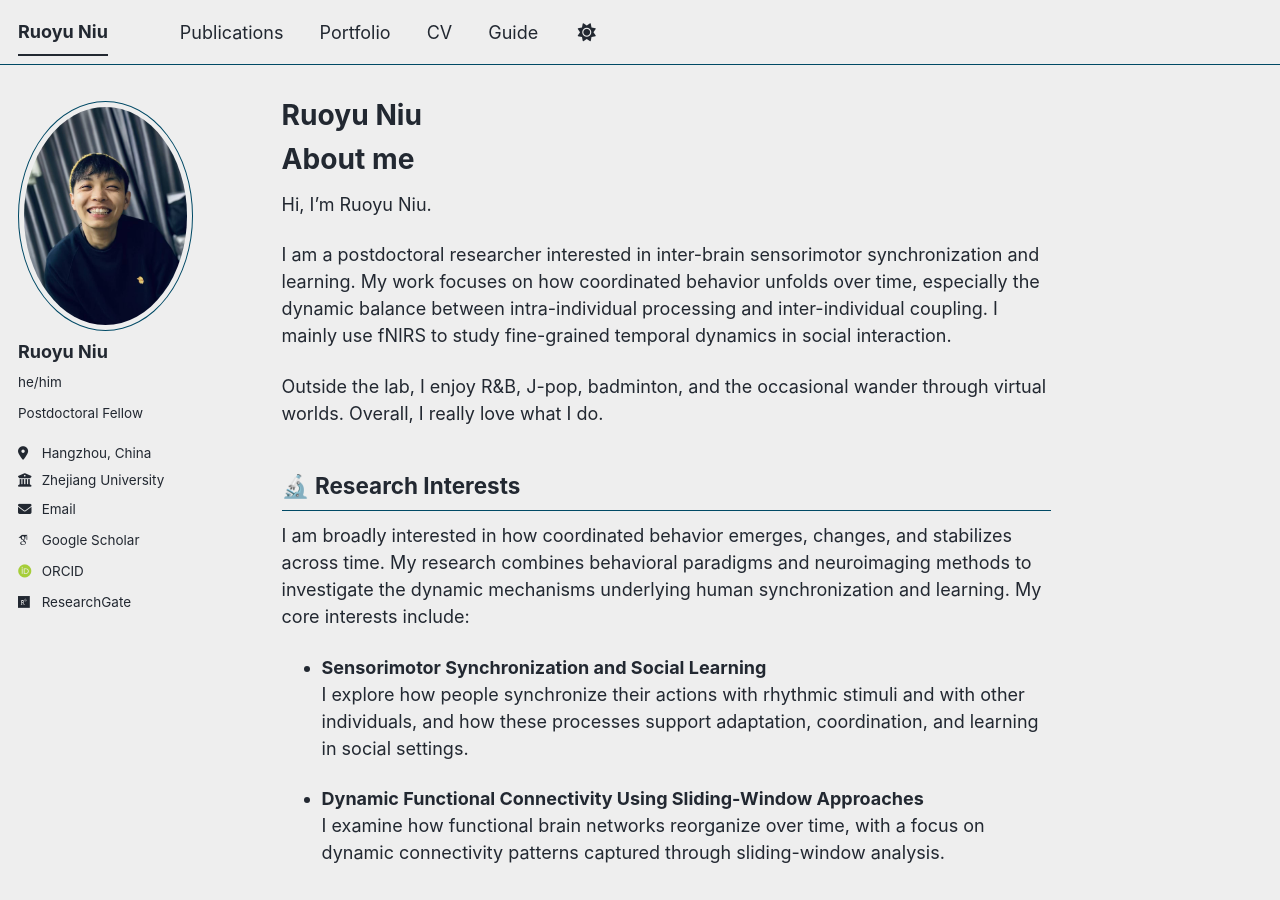
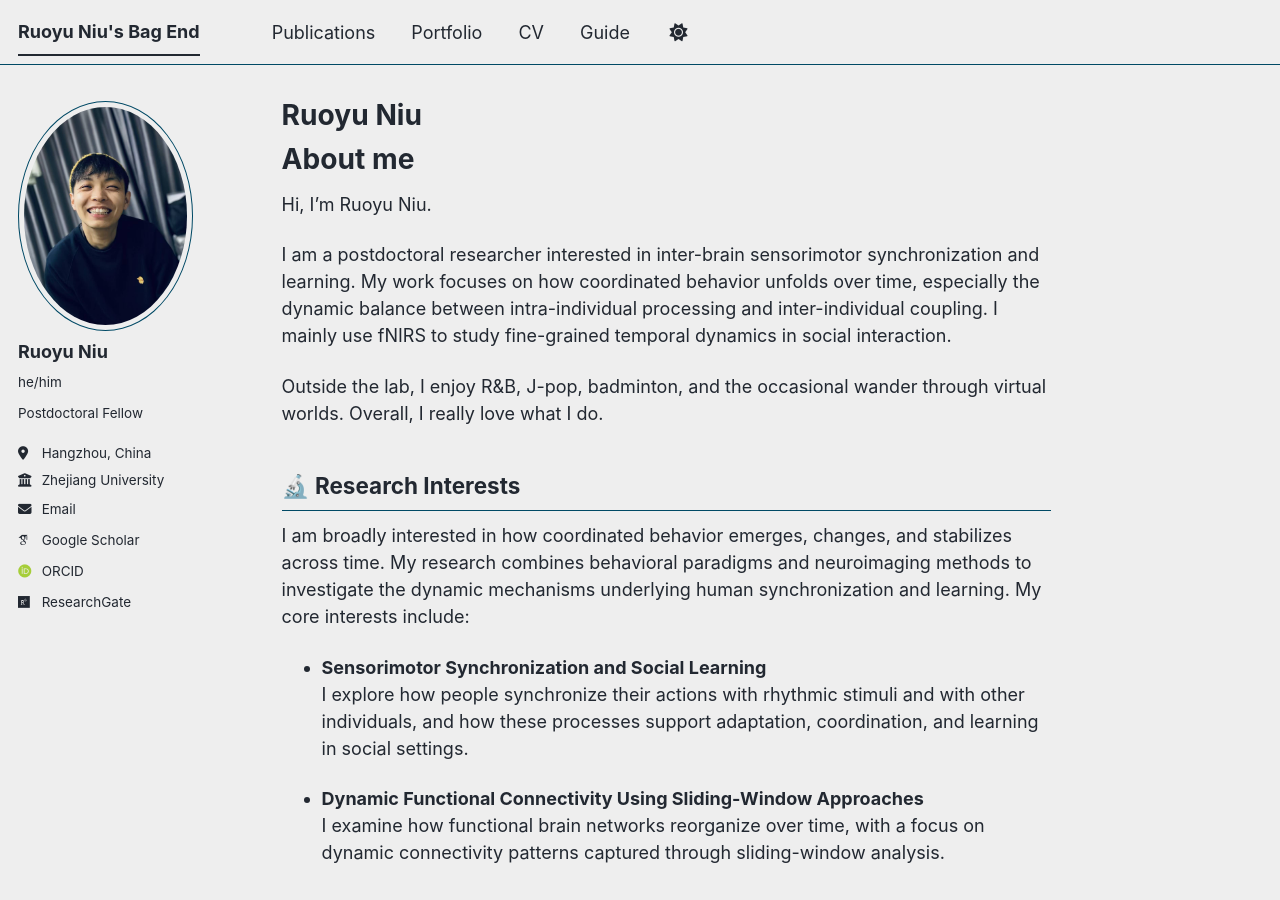
Before and after one commit to ruoyuniu112/ruoyuniu112.github.io, a Jekyll site: the page built from _pages/about.md, in a window 1280 px wide and 900 px high. Built offline with Jekyll 4.4.1, drawn with Linux system fonts in a browser that asks for light colours; some web fonts are replaced; a script bundle is joined from its source files by our own code; library files that are not in the unit come from our copies.

Commit message:
Update _config.yml

```diff
--- a/_config.yml
+++ b/_config.yml
@@ -9,7 +9,7 @@
 # Basic Site Settings
 locale                   : "en-US"
 site_theme               : "air" # The available themes options are "default", "air", "sunrise", "mint", "dirt" and "contrast"
-title                    : "Ruoyu Niu"
+title                    : "Ruoyu Niu's Bag End"
 title_separator          : "-"
 name                     : "Ruoyu Niu"
 description              : "Ruoyu's Bag End"   # Update this with a general description of your site, this is the default if not overridden by a page
```
